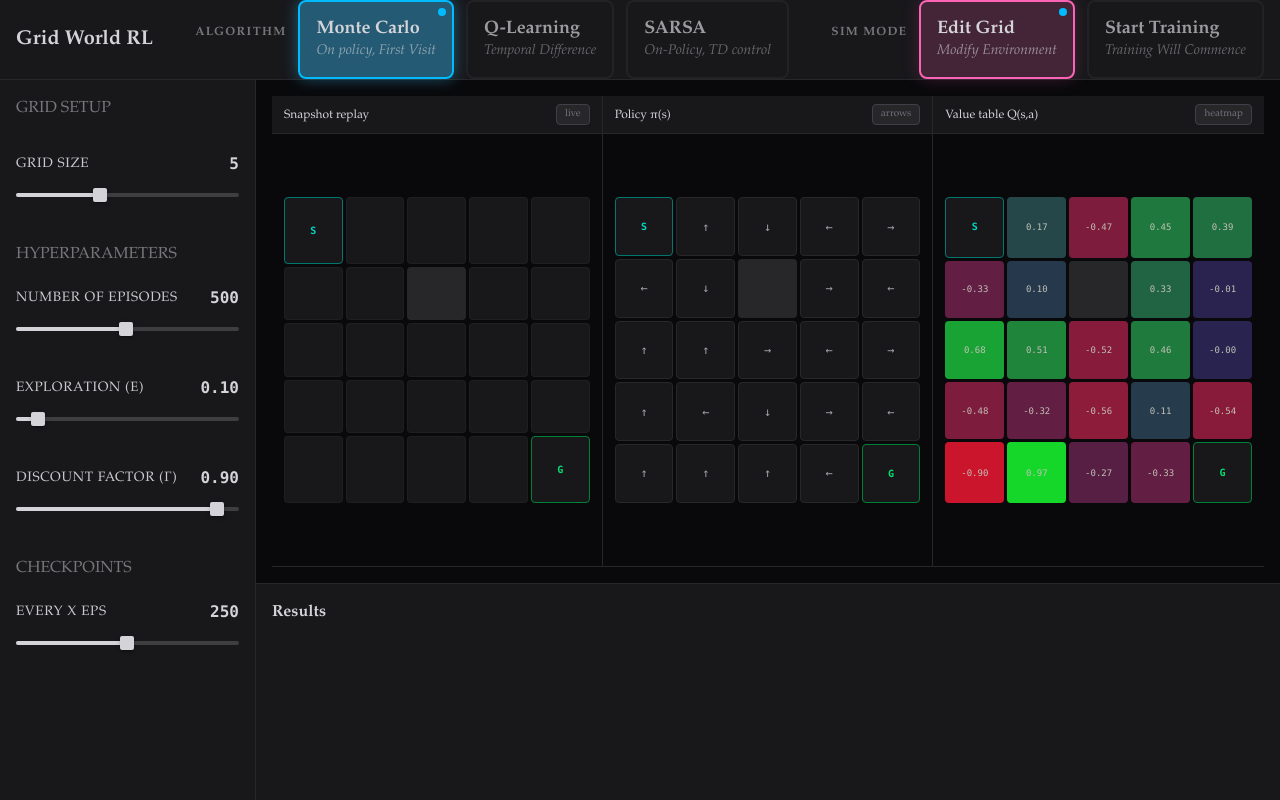
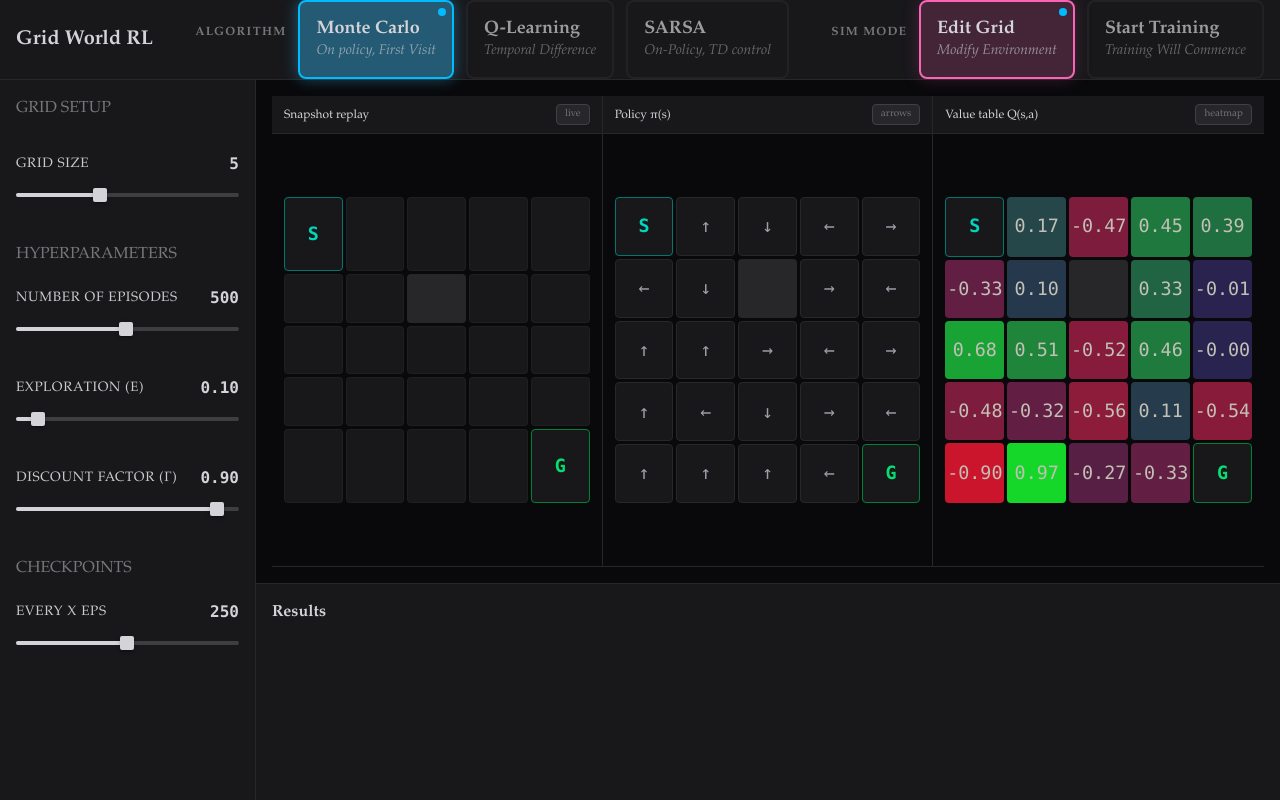
Before and after one commit to KELECHIDAVIS/GridWorldRL, a React (Vite) app in the folder frontend/: page / in a window 1280 px wide. Built offline with nearby package versions, Linux system fonts and the light colour scheme.

Commit message:
Fixed Grid Cell Character Sizing

```diff
--- a/frontend/src/components/GridCell.tsx
+++ b/frontend/src/components/GridCell.tsx
@@ -25,13 +25,15 @@ interface GridCellProps {
 export function GridCell({ data, mode, onClick }: GridCellProps) {
   const base = "w-full h-full flex items-center justify-center text-xs font-mono rounded-sm cursor-pointer select-none transition-all duration-150"
 
+
+
   if (data.type === 'wall') {
-    return <div className={`${base} bg-zinc-800`} onClick={onClick} />
+    return <div className={`${base} bg-zinc-800`} onClick={onClick} style={{ fontSize: 'var(--cell-font-size)' }}/>
   }
 
   if (data.type === 'start') {
     return (
-      <div className={`${base} bg-zinc-900 border border-teal-700 text-teal-400 font-bold text-[10px]`} onClick={onClick}>
+      <div className={`${base} bg-zinc-900 border border-teal-700 text-teal-400 font-bold text-[10px]`} onClick={onClick} style={{ fontSize: 'var(--cell-font-size)' }}>
         S
       </div>
     )
@@ -39,7 +41,7 @@ export function GridCell({ data, mode, onClick }: GridCellProps) {
 
   if (data.type === 'goal') {
     return (
-      <div className={`${base} bg-zinc-900 border border-green-700 text-green-400 font-bold text-[10px]`} onClick={onClick}>
+      <div className={`${base} bg-zinc-900 border border-green-700 text-green-400 font-bold text-[10px]`} onClick={onClick} style={{ fontSize: 'var(--cell-font-size)' }}>
         G
       </div>
     )
@@ -49,7 +51,7 @@ export function GridCell({ data, mode, onClick }: GridCellProps) {
     return (
       <div
         className={`${base} rounded-full border-2`}
-        style={{ borderColor: data.agentColor, background: `${data.agentColor}22` }}
+        style={{ borderColor: data.agentColor, background: `${data.agentColor}22`, fontSize: 'var(--cell-font-size)'  }}
         onClick={onClick}
       />
     )
@@ -60,7 +62,7 @@ export function GridCell({ data, mode, onClick }: GridCellProps) {
     return (
       <div
         className={`${base} text-[9px]`}
-        style={{ background: valueToColor(data.value), color: '#c2c0b6' }}
+        style={{ background: valueToColor(data.value), color: '#c2c0b6', fontSize: 'var(--cell-font-size)' }}
         onClick={onClick}
       >
         {data.value.toFixed(2)}
@@ -73,6 +75,7 @@ export function GridCell({ data, mode, onClick }: GridCellProps) {
       <div
         className={`${base} text-base ${data.isGreedyPath ? 'bg-purple-950 border border-purple-700 text-purple-300' : 'bg-zinc-900 border border-zinc-800 text-zinc-400'}`}
         onClick={onClick}
+        style={{ fontSize: 'var(--cell-font-size)' }}
       >
         {ARROWS[data.arrow]}
       </div>
@@ -81,6 +84,6 @@ export function GridCell({ data, mode, onClick }: GridCellProps) {
 
   // fallback empty cell (replay panel background)
   return (
-    <div className={`${base} bg-zinc-900 border border-zinc-800/50`} onClick={onClick} />
+    <div className={`${base} bg-zinc-900 border border-zinc-800/50`} onClick={onClick} style={{ fontSize: 'var(--cell-font-size)' }} />
   )
 }
--- a/frontend/src/components/GridPanel.tsx
+++ b/frontend/src/components/GridPanel.tsx
@@ -37,6 +37,7 @@ export function GridPanel({ title, tag, data, mode, onCellClick }: GridPanelProp
               width: '100%',
               height: '100%',
               gap: '3px',
+            ['--cell-font-size' as string]: `calc(100cqmin / ${size} * 0.30)`, // how much the character takes up in cell
             }}
           >
             {data.map((row, r) =>
```
